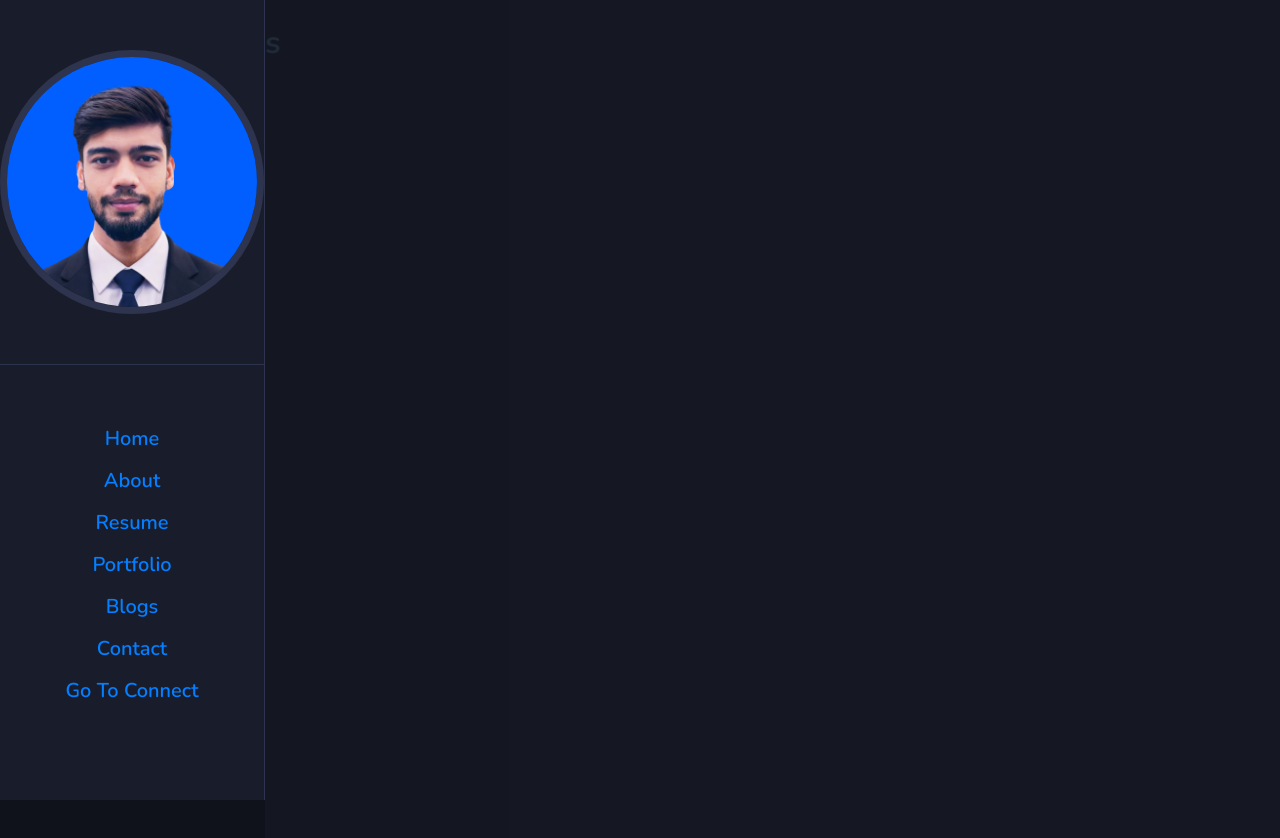
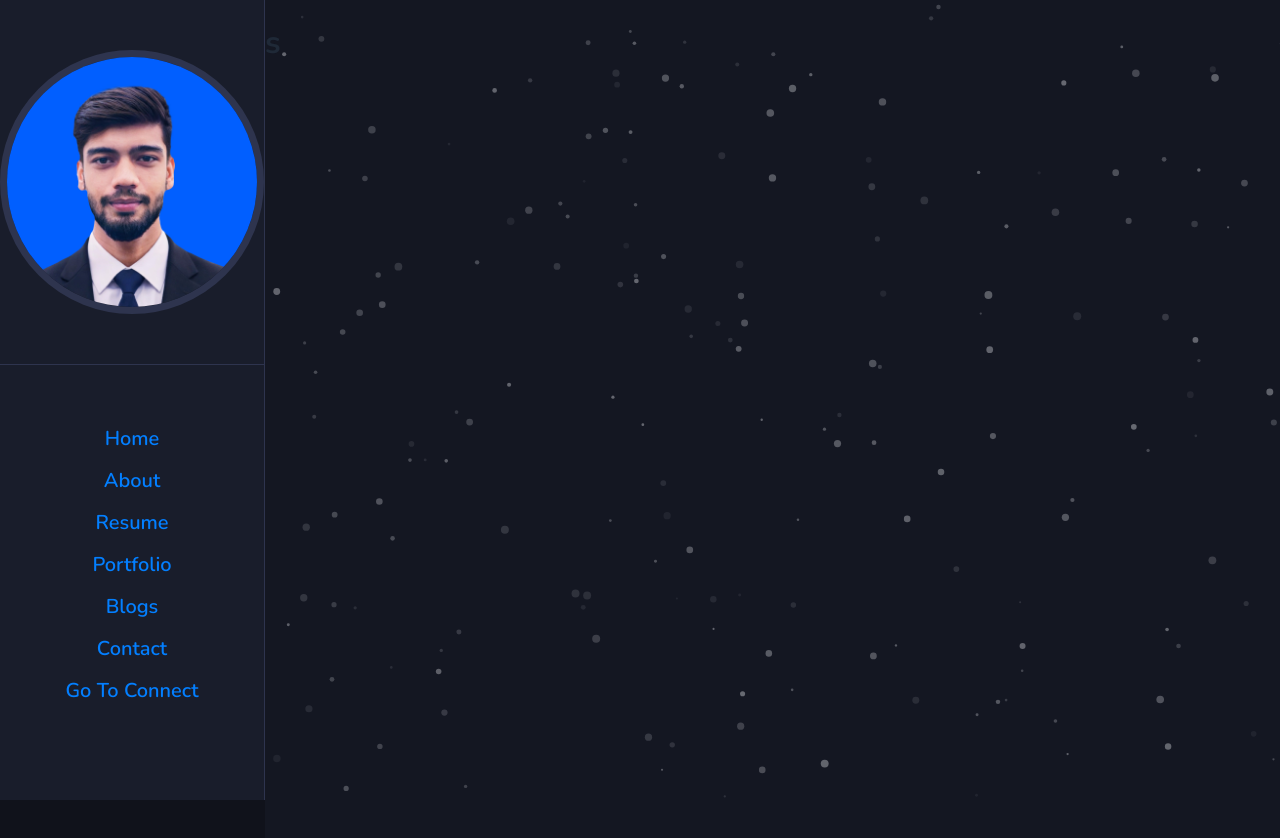
Before and after one commit to itsikram/next-portfolio, a Next.js app: page /portfolio/about in a window 1280 px wide. Shown: the top 838 px of the page. Built offline with nearby package versions, Linux system fonts and the light colour scheme.

Commit message:
add perticles background for all page

```diff
--- a/src/components/PortfolioContainer.tsx
+++ b/src/components/PortfolioContainer.tsx
@@ -1,5 +1,6 @@
 import { ReactNode } from 'react';
 import LeftSidebar from './LeftSidebar';
+import ParticlesBackground from './ParticlesBackground';
 import { Nunito } from 'next/font/google';
 import { usePathname } from 'next/navigation';
 type ContainerProps = {
@@ -18,13 +19,11 @@ export default function PortfolioContainer({ children }: ContainerProps) {
 
     return (
         <>
-
-        <div className={`portfolio-page-container ${nunito.className} page-${(pathname?.split('/')[1]) == 'portfolio'  || pathname == '/'? 'home' : (pathname?.split('/')[1])}`}>
+            <ParticlesBackground />
+            <div className={`portfolio-page-container ${nunito.className} page-${(pathname?.split('/')[1]) == 'portfolio'  || pathname == '/'? 'home' : (pathname?.split('/')[1])}`}>
                 <LeftSidebar />
                 <div className='column-9 content-container'>
                     {children}
-
-
                 </div>
             </div>
         </>
--- a/src/pages/index.tsx
+++ b/src/pages/index.tsx
@@ -1,5 +1,4 @@
 import Head from 'next/head';
-import ParticlesBackground from '@/components/ParticlesBackground';
 import SocialIcons from '@/components/SocialIcons';
 import { Github, Linkedin, Mail, Download } from 'lucide-react';
 import '../styles/home-styles.scss';
@@ -69,8 +68,6 @@ export default function Home() {
                     <SocialIcons />
                 </div>
             </section>
-
-            <ParticlesBackground />
         </>
     );
 }
```
